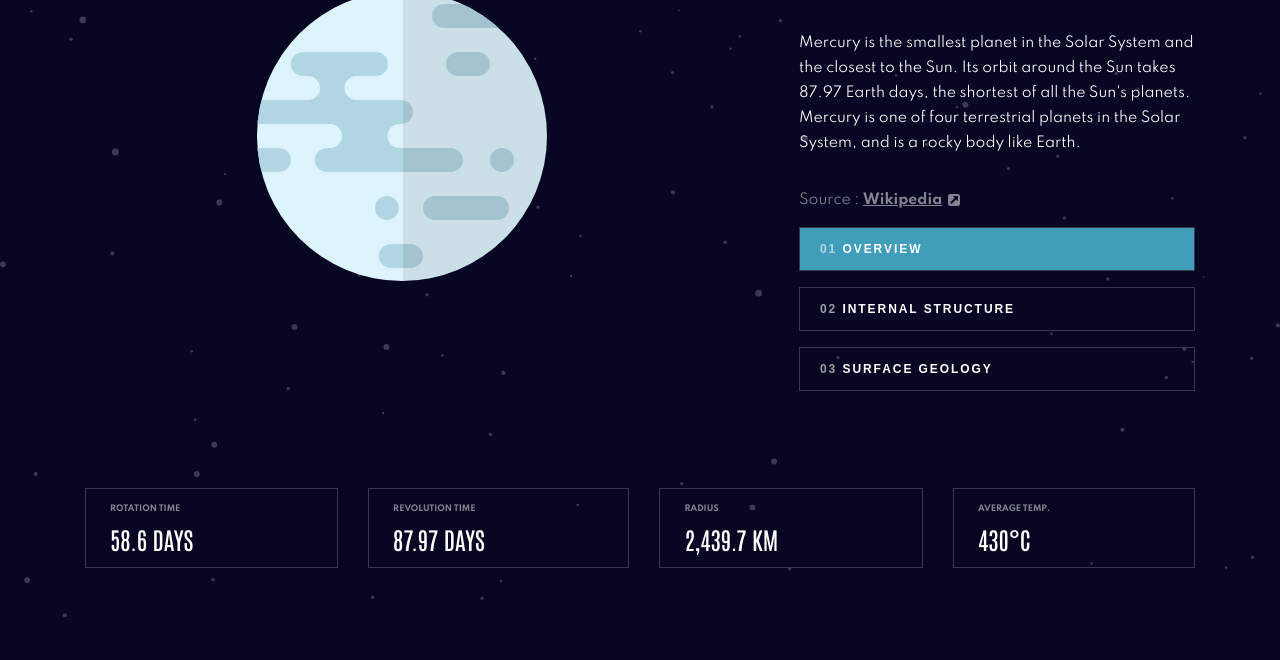
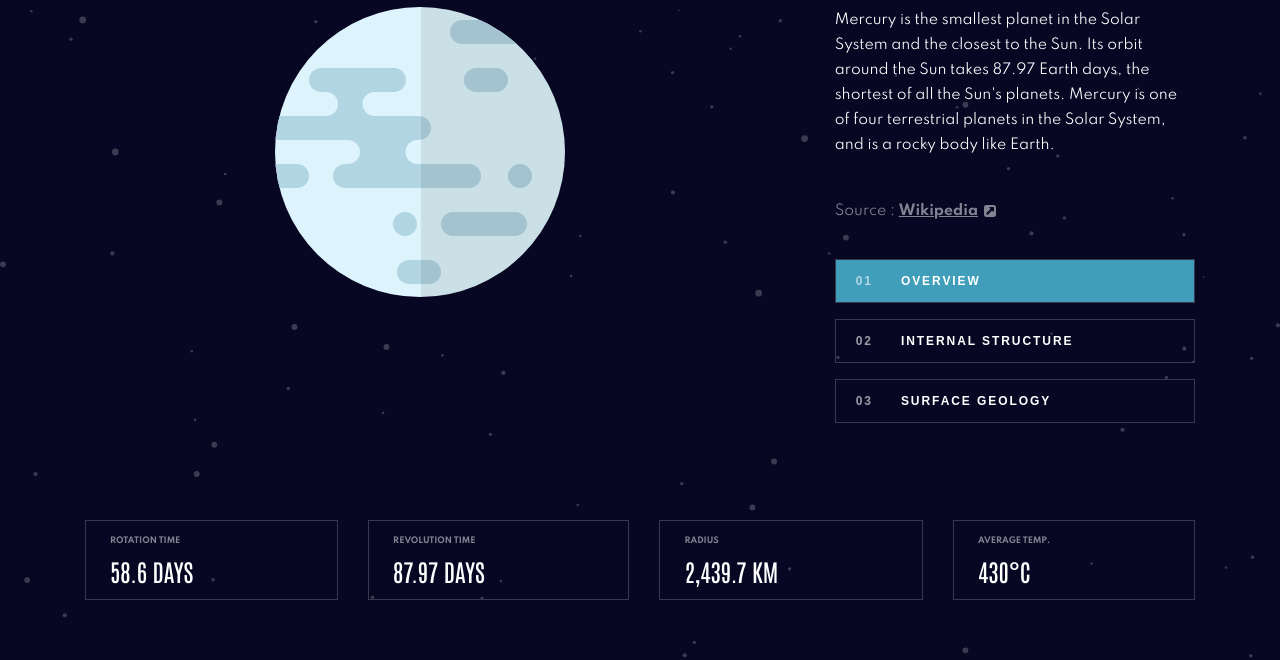
Before and after one commit to markup-mitchell/planets, a plain HTML site: page html/index.html in a window 1280 px wide. Shown: the part 204-864 px from the top of the page. Before the commit the page ends 832 px from the top, so only its background shows below. Drawn offline with Linux system fonts and the light colour scheme.

Commit message:
focus styles, desktopo tweaks

```diff
--- a/css/global.css
+++ b/css/global.css
@@ -40,16 +40,14 @@ html {
 }
 
 body {
-	/* width: 100%; */
 	min-height: 100vh;
-	line-height: 25px;
 	background-image: url("/assets/background-stars.svg");
 	background-size: cover;
 	background-attachment: fixed;
 	background-color: var(--black);
 	color: var(--white);
-	/* padding: 2.4rem; */
 	margin: 0;
+	overflow-x: hidden;
 }
 
 main {
@@ -59,7 +57,7 @@ main {
 	margin-right: auto;
 	grid-template-columns: 100%;
 	grid-template-rows:
-		6.8rem 5rem 31rem 5.2rem 19.5rem minmax(23rem, max-content)
+		6.8rem 5rem 31rem 5.2rem max-content minmax(23rem, max-content)
 		5rem;
 	grid-template-areas:
 		"nav"
@@ -121,6 +119,7 @@ h3 {
 	text-align: center;
 	font-size: var(--info-text__font-size);
 	margin: 2.4rem 0 0;
+	line-height: 2.5rem;
 }
 
 .info__source {
@@ -161,7 +160,9 @@ button {
 	border-bottom: solid 4px transparent;
 }
 
-button:focus-visible {
+button:focus-visible,
+a:focus-visible,
+div:focus-visible {
 	outline: 1px solid #fff;
 	outline-offset: 4px;
 }
@@ -199,6 +200,14 @@ button:focus-visible {
 
 #panels {
 	grid-area: inf;
+	display: flex;
+}
+
+[role="tabpanel"] {
+	display: flex;
+	flex-direction: column;
+	justify-content: space-between;
+	flex-grow: 1;
 }
 
 .facts {
@@ -298,6 +307,10 @@ button:focus-visible {
 		justify-content: center;
 	}
 
+	.tabNumber {
+		margin-right: 2.8rem;
+	}
+
 	[role="tablist"] {
 		display: flex;
 		flex-direction: column;
@@ -331,8 +344,8 @@ button:focus-visible {
 	}
 
 	main {
-		grid-template-rows: 8.5rem 12.6rem max-content max-content max-content 8.7rem max-content 5rem;
-		grid-template-columns: 60% 40%;
+		grid-template-rows: 8.5rem min-content minmax(25rem, max-content) max-content max-content 8.7rem max-content 5rem;
+		grid-template-columns: 63% 1fr;
 		grid-template-areas:
 			"nav nav"
 			"img hdr"
@@ -347,12 +360,20 @@ button:focus-visible {
 	.facts {
 		gap: 3rem;
 	}
-	button {
+	button[role="tab"] {
 		font-size: 1.2rem;
+		white-space: nowrap;
+	}
+	[role="tablist"] {
+		padding-top: 2.5rem;
 	}
 }
 
 /* UTILITIES */
+
+.hidden {
+	display: none;
+}
 
 .noMobile {
 	display: none;
--- a/html/index.html
+++ b/html/index.html
@@ -29,7 +29,7 @@
 						id="tab__overview"
 						tabindex="0"
 					>
-						<span class="noMobile opacity-60">01 </span>Overview
+						<span class="tabNumber noMobile opacity-60">01</span>Overview
 					</button>
 					<button
 						data-info="structure"
@@ -39,7 +39,7 @@
 						id="tab__structure"
 						tabindex="0"
 					>
-						<span class="noMobile opacity-60">02 </span
+						<span class="tabNumber noMobile opacity-60">02</span
 						><span class="noMobile">Internal </span>Structure
 					</button>
 					<button
@@ -50,7 +50,7 @@
 						id="tab__geology"
 						tabindex="0"
 					>
-						<span class="noMobile opacity-60">03 </span>Surface
+						<span class="tabNumber noMobile opacity-60">03</span>Surface
 						<span class="noMobile">Geology</span>
 					</button>
 				</div>
@@ -77,7 +77,8 @@
 
 					<p class="info__source">
 						Source :
-						<a href="https://en.wikipedia.org/wiki/Mercury_(planet)">
+						<a href="https://en.wikipedia.org/wiki/Mercury_(planet)"
+						target="_blank" rel="noopener">
 							<b>Wikipedia</b>
 						</a>
 					</p>
@@ -104,6 +105,7 @@
 						Source :
 						<a
 							href="https://en.wikipedia.org/wiki/Mercury_(planet)#Internal_structure"
+							target="_blank" rel="noopener"
 							><b>Wikipedia</b></a
 						>
 					</p>
@@ -127,6 +129,7 @@
 						Source :
 						<a
 							href="https://en.wikipedia.org/wiki/Mercury_(planet)#Surface_geology"
+							target="_blank" rel="noopener"
 						>
 							<b> Wikipedia </b>
 						</a>
--- a/js/scripts.js
+++ b/js/scripts.js
@@ -6,7 +6,7 @@ window.addEventListener("DOMContentLoaded", () => {
   // Hide all but first tab panel
   panelsList
   .querySelectorAll('[role="tabpanel"]')
-  .forEach((p,index) => index > 0 ? p.setAttribute("hidden", true) : null);
+  .forEach((p,index) => index > 0 ? p.classList.add("hidden") : null);
 
   // Add a click event handler to each tab
   tabs.forEach(tab => {
@@ -44,7 +44,6 @@ window.addEventListener("DOMContentLoaded", () => {
 function changeTabs(e) {
   const target = e.target;
   const parent = target.parentNode;
-  const grandparent = parent.parentNode;
   const panelsList = document.querySelector('#panels');
   const panel = panelsList
     .querySelector(`#panel__${target.dataset.info}`);
@@ -60,11 +59,11 @@ function changeTabs(e) {
   // Hide all tab panels
   panelsList
     .querySelectorAll('[role="tabpanel"]')
-    .forEach(p => p.setAttribute("hidden", true));
+    .forEach(p => p.classList.add("hidden"));
 
   showSelectedPanel(panel);
 }
 
 function showSelectedPanel(selectedPanel) {
-  selectedPanel.removeAttribute("hidden");
+  selectedPanel.classList.remove("hidden");
 }
```
